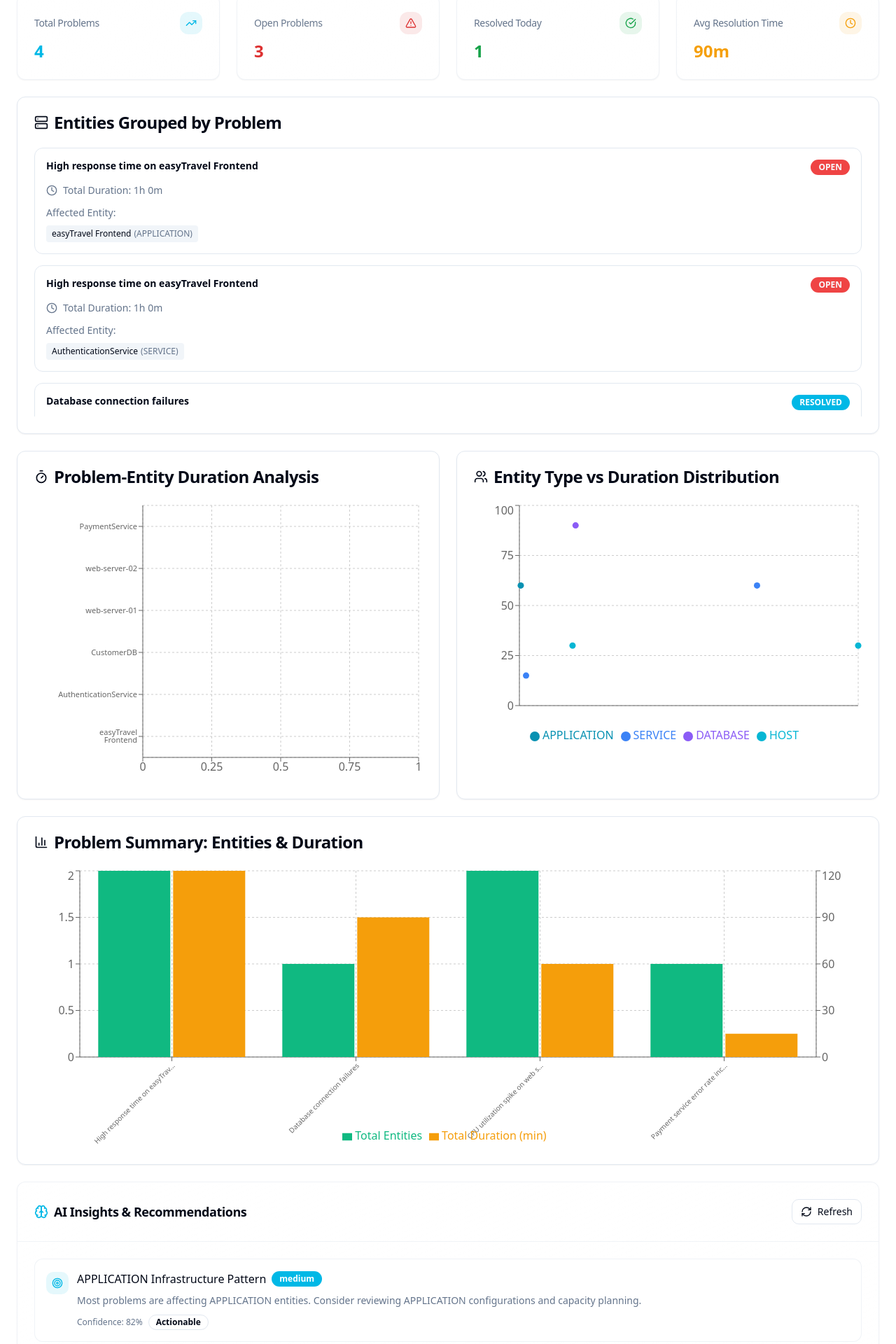
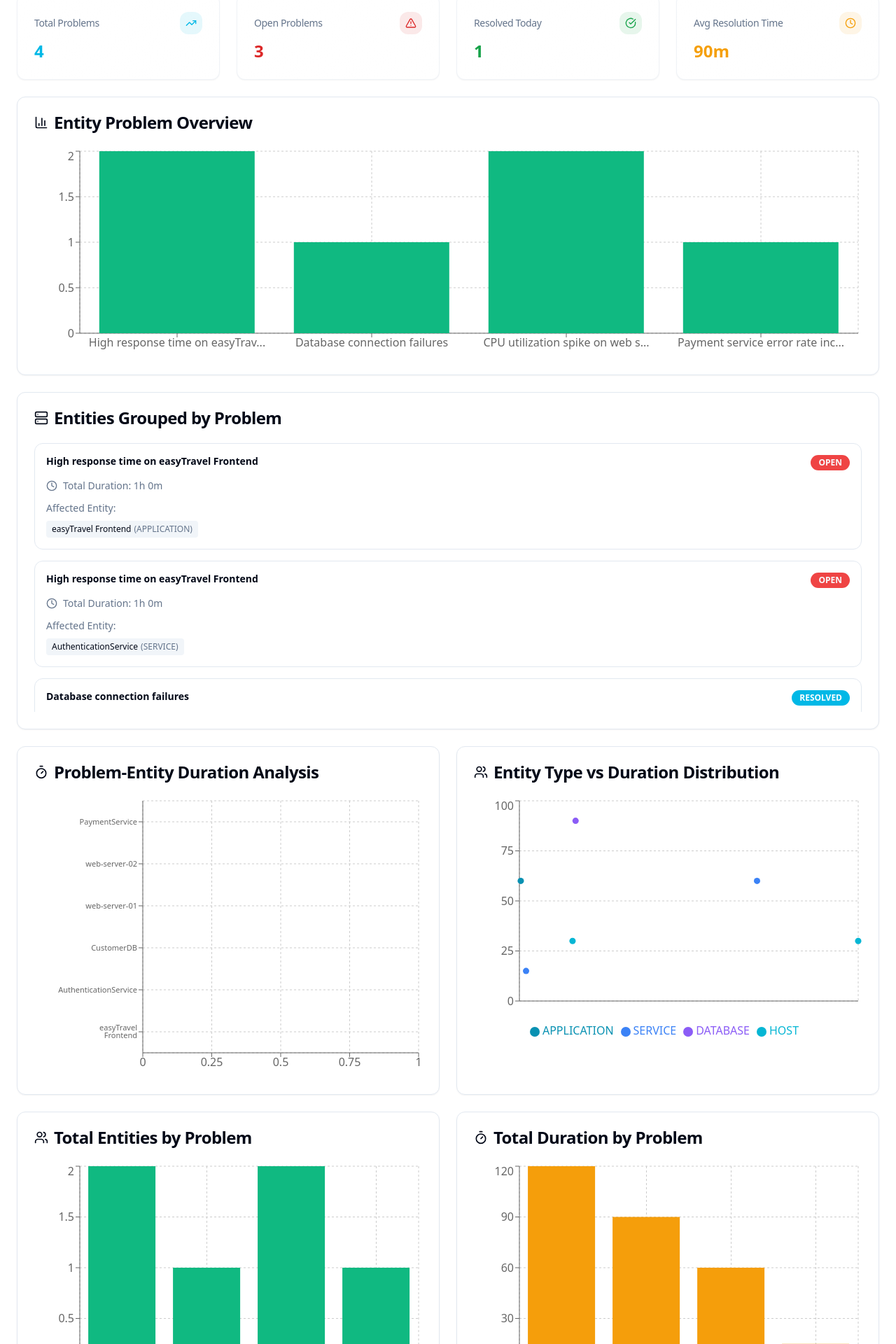
Before and after one commit to hamzaoudghiri/problems-lovable2, a React (Vite) app: page / in a window 1280 px wide. Shown: the part 117-2037 px from the top of the page at 70% size. Built offline with nearby package versions, Linux system fonts and the light colour scheme.

Commit message:
Refactor grouped data charts
Split the 'Problem-Entity Duration Analysis' chart into two separate charts: one for entities and one for durations. This improves clarity and allows for more focused analysis of each aspect.

```diff
--- a/src/components/Charts.tsx
+++ b/src/components/Charts.tsx
@@ -129,7 +129,28 @@ export const EntityProblemChart = () => {
       status: problem.status
     };
   }).filter(item => item.entityCount > 0);
-  return;
+
+  return (
+    <Card>
+      <CardHeader>
+        <CardTitle className="flex items-center gap-2">
+          <BarChart3 className="h-5 w-5" />
+          Entity Problem Overview
+        </CardTitle>
+      </CardHeader>
+      <CardContent>
+        <ResponsiveContainer width="100%" height={300}>
+          <BarChart data={entityProblemData}>
+            <CartesianGrid strokeDasharray="3 3" />
+            <XAxis dataKey="problemTitle" />
+            <YAxis />
+            <Tooltip />
+            <Bar dataKey="entityCount" fill="#10b981" />
+          </BarChart>
+        </ResponsiveContainer>
+      </CardContent>
+    </Card>
+  );
 };
 
 // New charts for the entity-problem grouping section
@@ -302,3 +323,105 @@ export const EntityProblemSummaryChart = () => {
       </CardContent>
     </Card>;
 };
+
+export const ProblemEntitiesChart = () => {
+  const {
+    problems
+  } = useMonitoringStore();
+
+  // Aggregate data by problem title showing total entities
+  const summaryMap = new Map<string, {
+    problemTitle: string;
+    totalEntities: number;
+  }>();
+  problems.forEach(problem => {
+    if (problem.affectedEntities.length === 0) return;
+    const entityCount = problem.affectedEntities.length;
+    if (summaryMap.has(problem.title)) {
+      const existing = summaryMap.get(problem.title)!;
+      existing.totalEntities += entityCount;
+    } else {
+      summaryMap.set(problem.title, {
+        problemTitle: problem.title.length > 30 ? problem.title.substring(0, 30) + '...' : problem.title,
+        totalEntities: entityCount
+      });
+    }
+  });
+  const entitiesData = Array.from(summaryMap.values()).slice(0, 10);
+
+  return (
+    <Card>
+      <CardHeader>
+        <CardTitle className="flex items-center gap-2">
+          <Users className="h-5 w-5" />
+          Total Entities by Problem
+        </CardTitle>
+      </CardHeader>
+      <CardContent>
+        <ResponsiveContainer width="100%" height={400}>
+          <BarChart data={entitiesData}>
+            <CartesianGrid strokeDasharray="3 3" />
+            <XAxis dataKey="problemTitle" angle={-45} textAnchor="end" height={100} tick={{
+            fontSize: 10
+          }} />
+            <YAxis />
+            <Tooltip formatter={(value) => [`${value} entities`, 'Total Entities']} />
+            <Bar dataKey="totalEntities" fill="#10b981" name="Total Entities" />
+          </BarChart>
+        </ResponsiveContainer>
+      </CardContent>
+    </Card>
+  );
+};
+
+export const ProblemDurationChart = () => {
+  const {
+    problems
+  } = useMonitoringStore();
+
+  // Aggregate data by problem title showing total duration
+  const summaryMap = new Map<string, {
+    problemTitle: string;
+    totalDuration: number;
+  }>();
+  problems.forEach(problem => {
+    if (problem.affectedEntities.length === 0) return;
+    const duration = problem.endTime ? problem.endTime - problem.startTime : Date.now() - problem.startTime;
+    const durationMinutes = Math.floor(duration / (1000 * 60));
+    const entityCount = problem.affectedEntities.length;
+    if (summaryMap.has(problem.title)) {
+      const existing = summaryMap.get(problem.title)!;
+      existing.totalDuration += durationMinutes * entityCount;
+    } else {
+      summaryMap.set(problem.title, {
+        problemTitle: problem.title.length > 30 ? problem.title.substring(0, 30) + '...' : problem.title,
+        totalDuration: durationMinutes * entityCount
+      });
+    }
+  });
+  const durationData = Array.from(summaryMap.values()).slice(0, 10);
+
+  return (
+    <Card>
+      <CardHeader>
+        <CardTitle className="flex items-center gap-2">
+          <Timer className="h-5 w-5" />
+          Total Duration by Problem
+        </CardTitle>
+      </CardHeader>
+      <CardContent>
+        <ResponsiveContainer width="100%" height={400}>
+          <BarChart data={durationData}>
+            <CartesianGrid strokeDasharray="3 3" />
+            <XAxis dataKey="problemTitle" angle={-45} textAnchor="end" height={100} tick={{
+            fontSize: 10
+          }} />
+            <YAxis />
+            <Tooltip formatter={(value) => [`${value} minutes`, 'Total Duration']} />
+            <Bar dataKey="totalDuration" fill="#f59e0b" name="Total Duration (min)" />
+          </BarChart>
+        </ResponsiveContainer>
+      </CardContent>
+    </Card>
+  );
+};
--- a/src/components/MonitoringDashboard.tsx
+++ b/src/components/MonitoringDashboard.tsx
@@ -2,7 +2,7 @@ import { useEffect } from 'react';
 import { DashboardHeader } from './DashboardHeader';
 import { StatsCards } from './StatsCards';
 import { ProblemList } from './ProblemList';
-import { ProblemsOverTimeChart, ImpactedEntitiesChart, ProblemTypesChart, SeverityDistributionChart, EntityProblemChart, ProblemEntityDurationChart, ProblemEntityScatterChart, EntityProblemSummaryChart } from './Charts';
+import { ProblemsOverTimeChart, ImpactedEntitiesChart, ProblemTypesChart, SeverityDistributionChart, EntityProblemChart, ProblemEntityDurationChart, ProblemEntityScatterChart, EntityProblemSummaryChart, ProblemEntitiesChart, ProblemDurationChart } from './Charts';
 import { AIInsights } from './AIInsights';
 import { ProblemDetailsModal } from './ProblemDetailsModal';
 import { EntityProblemGrouping } from './EntityProblemGrouping';
@@ -56,7 +56,11 @@ export const MonitoringDashboard = () => {
           <ProblemEntityScatterChart />
         </div>
 
-        <EntityProblemSummaryChart />
+        {/* Separated Charts for Entities and Duration */}
+        <div className="grid grid-cols-1 lg:grid-cols-2 gap-6">
+          <ProblemEntitiesChart />
+          <ProblemDurationChart />
+        </div>
 
         {/* AI Insights */}
         <AIInsights />
--- a/src/components/ProblemList.tsx
+++ b/src/components/ProblemList.tsx
@@ -85,5 +85,94 @@ export const ProblemList = () => {
     const duration = problem.endTime ? problem.endTime - problem.startTime : now - problem.startTime;
     return formatDuration(duration);
   };
-  return;
+  return (
+    <Card>
+      <CardHeader>
+        <CardTitle className="flex items-center gap-2">
+          <AlertCircle className="h-5 w-5" />
+          Problems List
+          <Badge variant="outline" className="ml-auto">
+            {filteredProblems.length} problems
+          </Badge>
+        </CardTitle>
+      </CardHeader>
+      <CardContent>
+        <div className="flex items-center space-x-2 mb-4">
+          <div className="relative flex-1">
+            <Search className="absolute left-2 top-2.5 h-4 w-4 text-muted-foreground" />
+            <Input
+              placeholder="Search problems..."
+              value={searchQuery}
+              onChange={(e) => setSearchQuery(e.target.value)}
+              className="pl-8"
+            />
+          </div>
+          <Button variant="outline" size="sm">
+            <Filter className="h-4 w-4 mr-2" />
+            Filter
+          </Button>
+        </div>
+
+        <Table>
+          <TableHeader>
+            <TableRow>
+              <TableHead>Problem</TableHead>
+              <TableHead>Severity</TableHead>
+              <TableHead>Status</TableHead>
+              <TableHead>Entities</TableHead>
+              <TableHead>Duration</TableHead>
+              <TableHead>Started</TableHead>
+              <TableHead></TableHead>
+            </TableRow>
+          </TableHeader>
+          <TableBody>
+            {filteredProblems.map((problem) => (
+              <TableRow
+                key={problem.problemId}
+                className="cursor-pointer hover:bg-muted/50"
+                onClick={() => handleRowClick(problem)}
+              >
+                <TableCell>
+                  <div className="space-y-1">
+                    <div className="font-medium">{problem.title}</div>
+                    <div className="text-sm text-muted-foreground">{problem.displayId}</div>
+                  </div>
+                </TableCell>
+                <TableCell>
+                  <Badge variant={getSeverityColor(problem.severityLevel)}>
+                    {getSeverityLabel(problem.severityLevel)}
+                  </Badge>
+                </TableCell>
+                <TableCell>
+                  <Badge variant={getStatusColor(problem.status)}>
+                    {problem.status}
+                  </Badge>
+                </TableCell>
+                <TableCell>
+                  <div className="flex items-center space-x-1">
+                    {problem.affectedEntities.slice(0, 3).map((entity, index) => {
+                      const IconComponent = getEntityIcon(entity.entityType);
+                      return (
+                        <IconComponent key={index} className="h-4 w-4 text-muted-foreground" />
+                      );
+                    })}
+                    {problem.affectedEntities.length > 3 && (
+                      <span className="text-sm text-muted-foreground">
+                        +{problem.affectedEntities.length - 3}
+                      </span>
+                    )}
+                  </div>
+                </TableCell>
+                <TableCell>{getDuration(problem)}</TableCell>
+                <TableCell>{formatTimestamp(problem.startTime)}</TableCell>
+                <TableCell>
+                  <ChevronRight className="h-4 w-4 text-muted-foreground" />
+                </TableCell>
+              </TableRow>
+            ))}
+          </TableBody>
+        </Table>
+      </CardContent>
+    </Card>
+  );
 };
```
